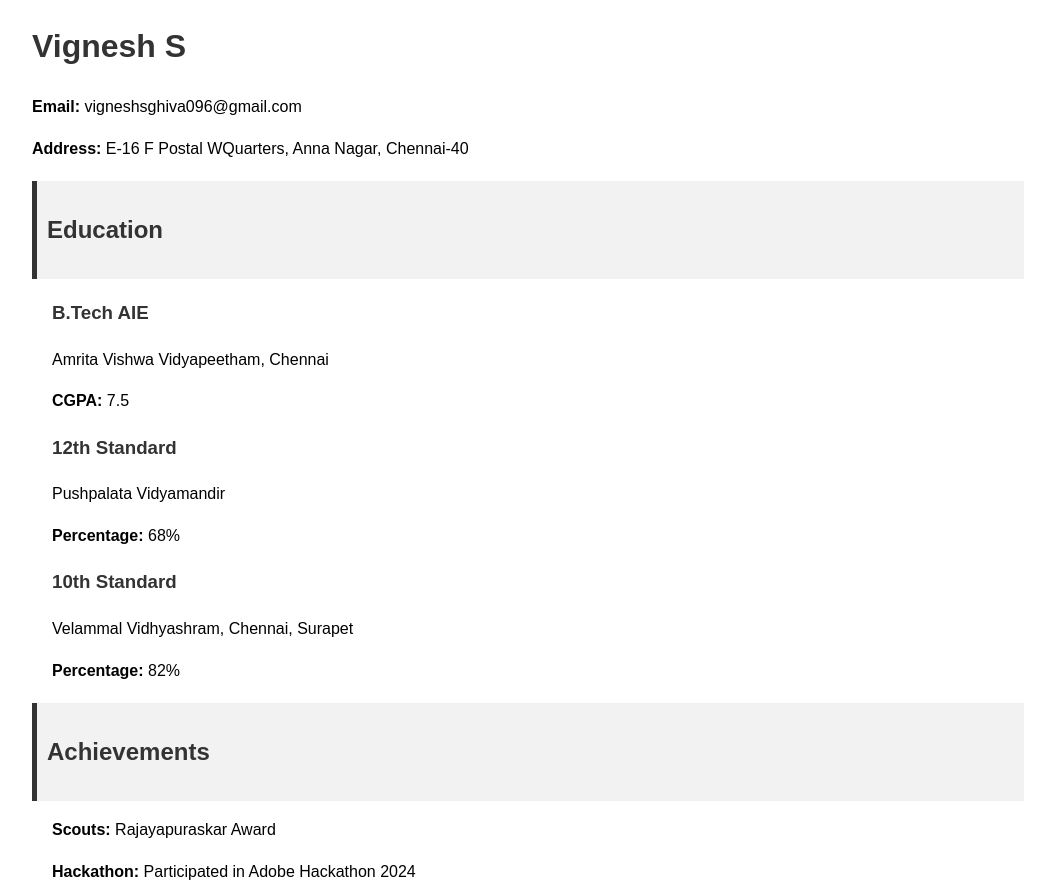
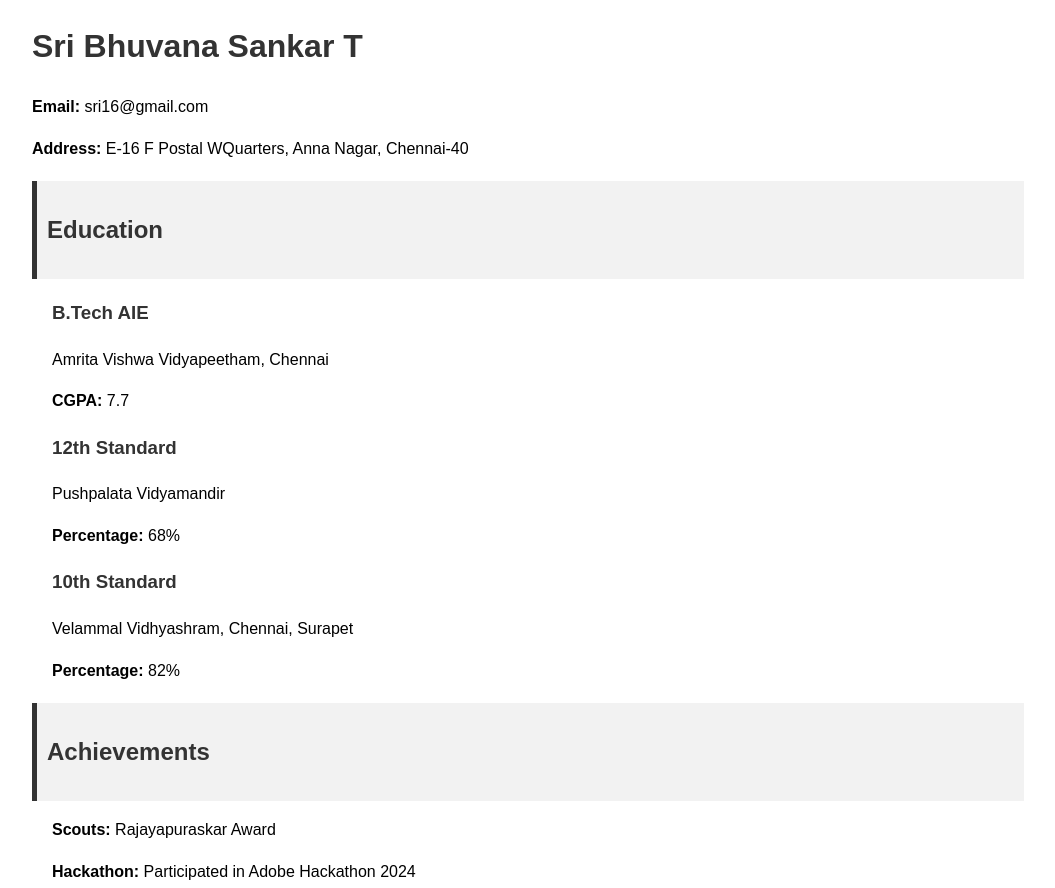
Before and after one commit to SriBhuvanaSankar/resume2-ec2, a plain HTML site: page index.html in a window 1280 px wide. Shown: the top 888 px of the page, without its empty margins (112-1167 px from the left). Drawn offline with Linux system fonts and the light colour scheme.

Commit message:
Update index.html

```diff
--- a/index.html
+++ b/index.html
@@ -32,9 +32,9 @@
 </head>
 <body>
     <div class="container">
-        <h1>Vignesh S</h1>
+        <h1>Sri Bhuvana Sankar T</h1>
         <div class="contact-info">
-            <p><strong>Email:</strong> vigneshsghiva096@gmail.com</p>
+            <p><strong>Email:</strong> sri16@gmail.com</p>
             <p><strong>Address:</strong> E-16 F Postal WQuarters, Anna Nagar, Chennai-40</p>
         </div>
 
@@ -43,7 +43,7 @@
             <div class="item">
                 <h3>B.Tech AIE</h3>
                 <p>Amrita Vishwa Vidyapeetham, Chennai</p>
-                <p><strong>CGPA:</strong> 7.5</p>
+                <p><strong>CGPA:</strong> 7.7</p>
             </div>
             <div class="item">
                 <h3>12th Standard</h3>
```
